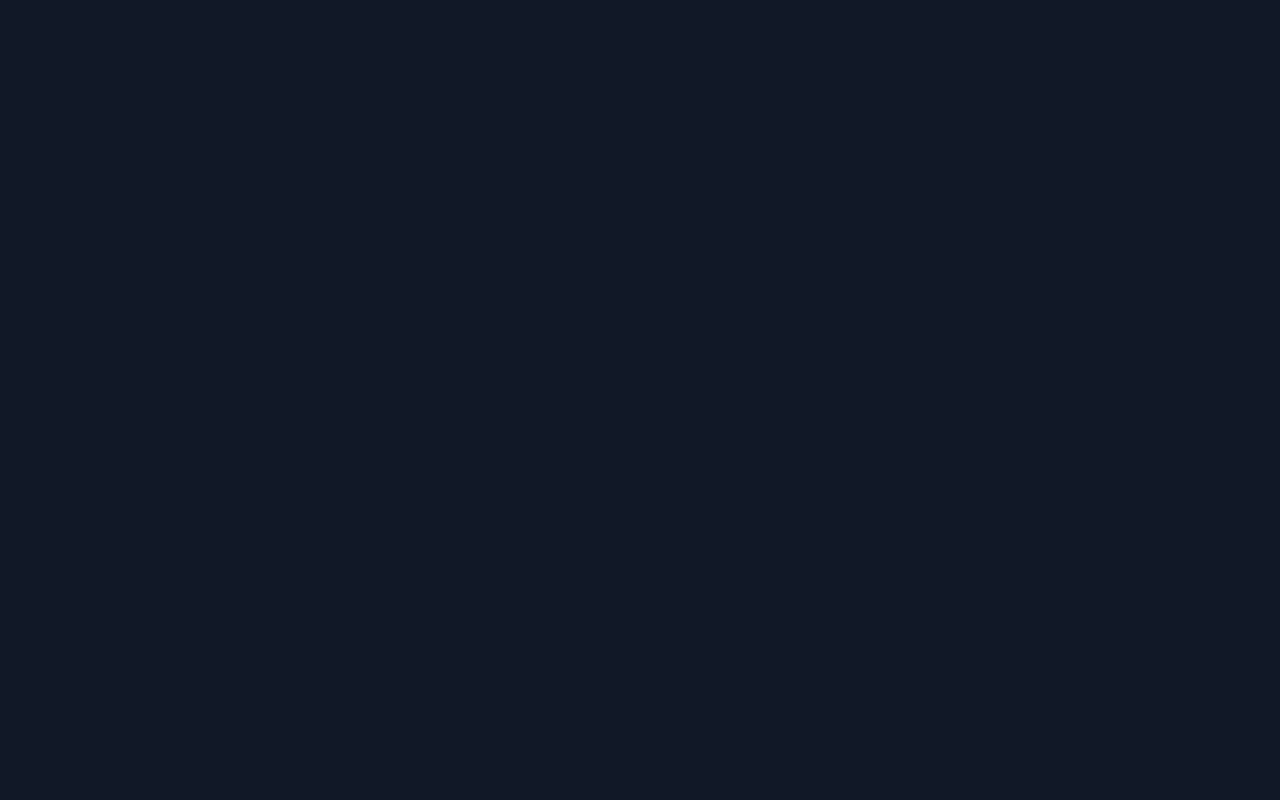
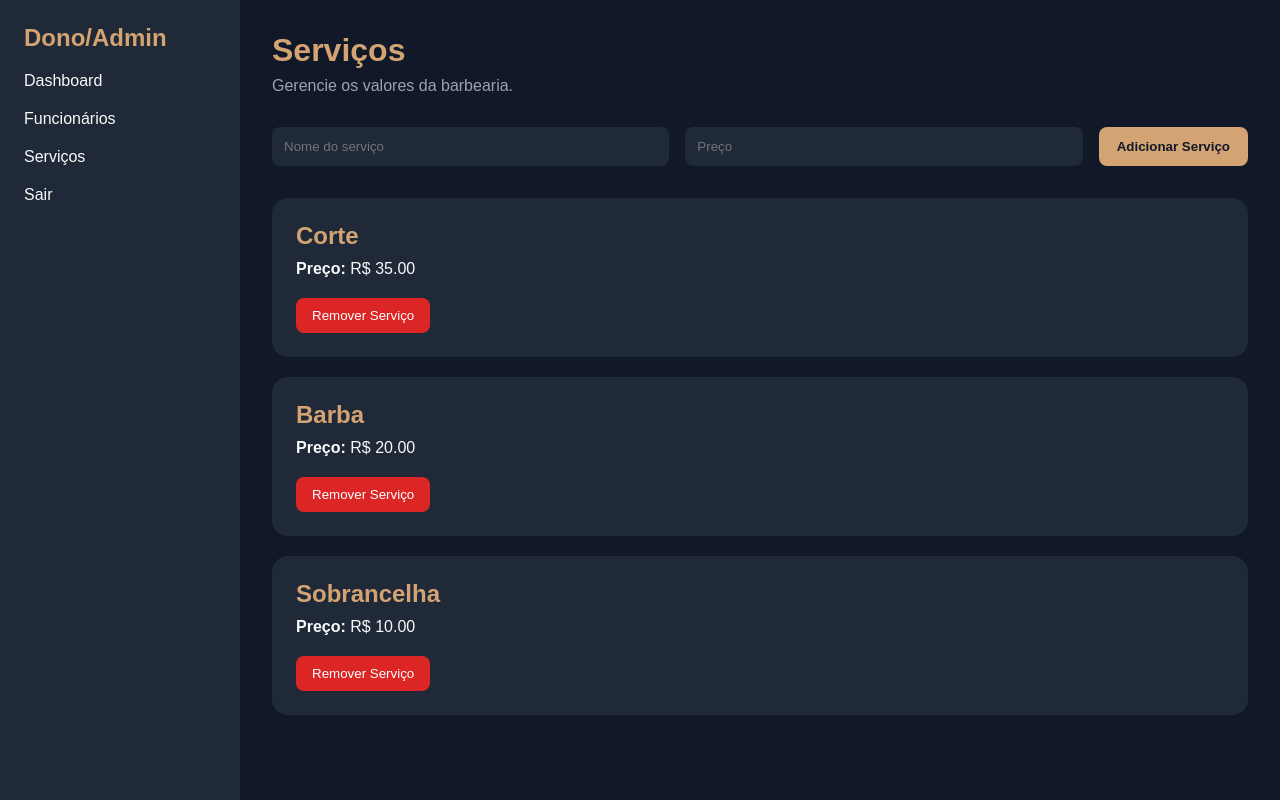
Before and after one commit to Davi-Madruga/SaaS-web, a React (Vite) app in the folder front-barbearia/: page /admin/servicos in a window 1280 px wide. Before the commit this address had no page. Built offline with nearby package versions, Linux system fonts and the light colour scheme.

Commit message:
adicionando Gerenciar valores dos serviços

```diff
--- a/front-barbearia/src/layouts/AdminLayout.jsx
+++ b/front-barbearia/src/layouts/AdminLayout.jsx
@@ -11,6 +11,11 @@ function AdminLayout() {
     {
       path: "/admin/funcionarios",
       label: "Funcionários"
+    },
+
+    {
+      path: "/admin/servicos",
+      label: "Serviços"
     },
 
     {
--- a/front-barbearia/src/mocks/mockData.js
+++ b/front-barbearia/src/mocks/mockData.js
@@ -18,6 +18,9 @@ export const barbers = [
   }
 ];
 
+/*
+  Serviços oferecidos pela barbearia.
+*/
 export const services = [
   {
     id: 1,
--- /dev/null
+++ b/front-barbearia/src/pages/admin/ServicePrices.jsx
@@ -0,0 +1,132 @@
+import { useState } from "react";
+
+import Header from "../../components/Header";
+
+import {
+  services
+} from "../../mocks/mockData";
+
+/*
+  Tela responsável pelo gerenciamento
+  dos preços dos serviços.
+*/
+
+function ServicePrices() {
+
+  // Lista de serviços cadastrados
+  const [serviceList, setServiceList] =
+    useState(services);
+
+  // Estados dos inputs
+  const [nome, setNome] = useState("");
+  const [preco, setPreco] = useState("");
+
+  /*
+    Adiciona um novo serviço.
+  */
+  function handleAddService() {
+
+    if (!nome || !preco) {
+      alert("Preencha todos os campos.");
+      return;
+    }
+
+    const newService = {
+      id: Date.now(),
+      nome,
+      preco: Number(preco)
+    };
+
+    setServiceList([
+      ...serviceList,
+      newService
+    ]);
+
+    // Limpa os campos
+    setNome("");
+    setPreco("");
+  }
+
+  /*
+    Remove um serviço da lista.
+  */
+  function removeService(id) {
+
+    const updatedServices =
+      serviceList.filter(
+        (service) => service.id !== id
+      );
+
+    setServiceList(updatedServices);
+  }
+
+  return (
+    <section>
+
+      <Header
+        title="Serviços"
+        subtitle="Gerencie os valores da barbearia."
+      />
+
+      <div className="block-form">
+
+        <input
+          type="text"
+          placeholder="Nome do serviço"
+          value={nome}
+          onChange={(e) =>
+            setNome(e.target.value)
+          }
+        />
+
+        <input
+          type="number"
+          placeholder="Preço"
+          value={preco}
+          onChange={(e) =>
+            setPreco(e.target.value)
+          }
+        />
+
+        <button onClick={handleAddService}>
+          Adicionar Serviço
+        </button>
+
+      </div>
+
+      <div className="appointments-list">
+
+        {serviceList.map((service) => (
+
+          <div
+            key={service.id}
+            className="appointment-card"
+          >
+
+            <h2>{service.nome}</h2>
+
+            <p>
+              <strong>Preço:</strong>
+              {" "}
+              R$ {service.preco.toFixed(2)}
+            </p>
+
+            <button
+              onClick={() =>
+                removeService(service.id)
+              }
+            >
+              Remover Serviço
+            </button>
+
+          </div>
+
+        ))}
+
+      </div>
+
+    </section>
+  );
+}
+
+export default ServicePrices;
--- a/front-barbearia/src/routes/AppRoutes.jsx
+++ b/front-barbearia/src/routes/AppRoutes.jsx
@@ -11,6 +11,7 @@ import MyAppointments from "../pages/client/MyAppointments";
 import AppointmentHistory from "../pages/client/AppointmentHistory";
 import BlockedSchedules from "../pages/barber/BlockedSchedules";
 import Employees from "../pages/admin/Employees";
+import ServicePrices from "../pages/admin/ServicePrices";
 function AppRoutes() {
   return (
     <BrowserRouter>
@@ -33,6 +34,7 @@ function AppRoutes() {
         <Route path="/admin" element={<AdminLayout />}>
           <Route index element={<AdminDashboard />} />
           <Route path="funcionarios" element={<Employees />} />
+          <Route path="servicos" element={<ServicePrices />} />
         </Route>
       </Routes>
     </BrowserRouter>
```
